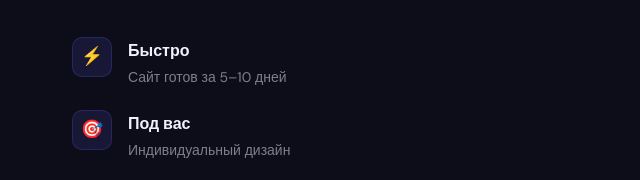
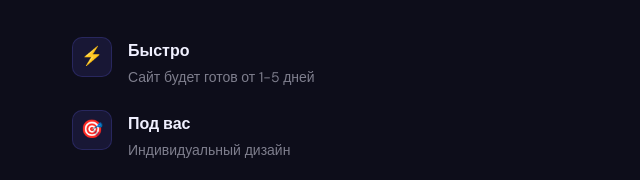
Before and after one commit to Superaitishnik/flux, a plain HTML site: page index.html in a window 1280 px wide. Shown: the part 1886-2066 px from the top of the page, 0-640 px from the left. Drawn offline with Linux system fonts and the light colour scheme.

Commit message:
first commit

```diff
--- a/index.html
+++ b/index.html
@@ -139,7 +139,7 @@
               <div class="feature-icon">⚡</div>
               <div>
                 <strong>Быстро</strong>
-                <p>Сайт готов за 5–10 дней</p>
+                <p>Сайт будет готов от 1-5 дней</p>
               </div>
             </div>
             <div class="feature">
```
